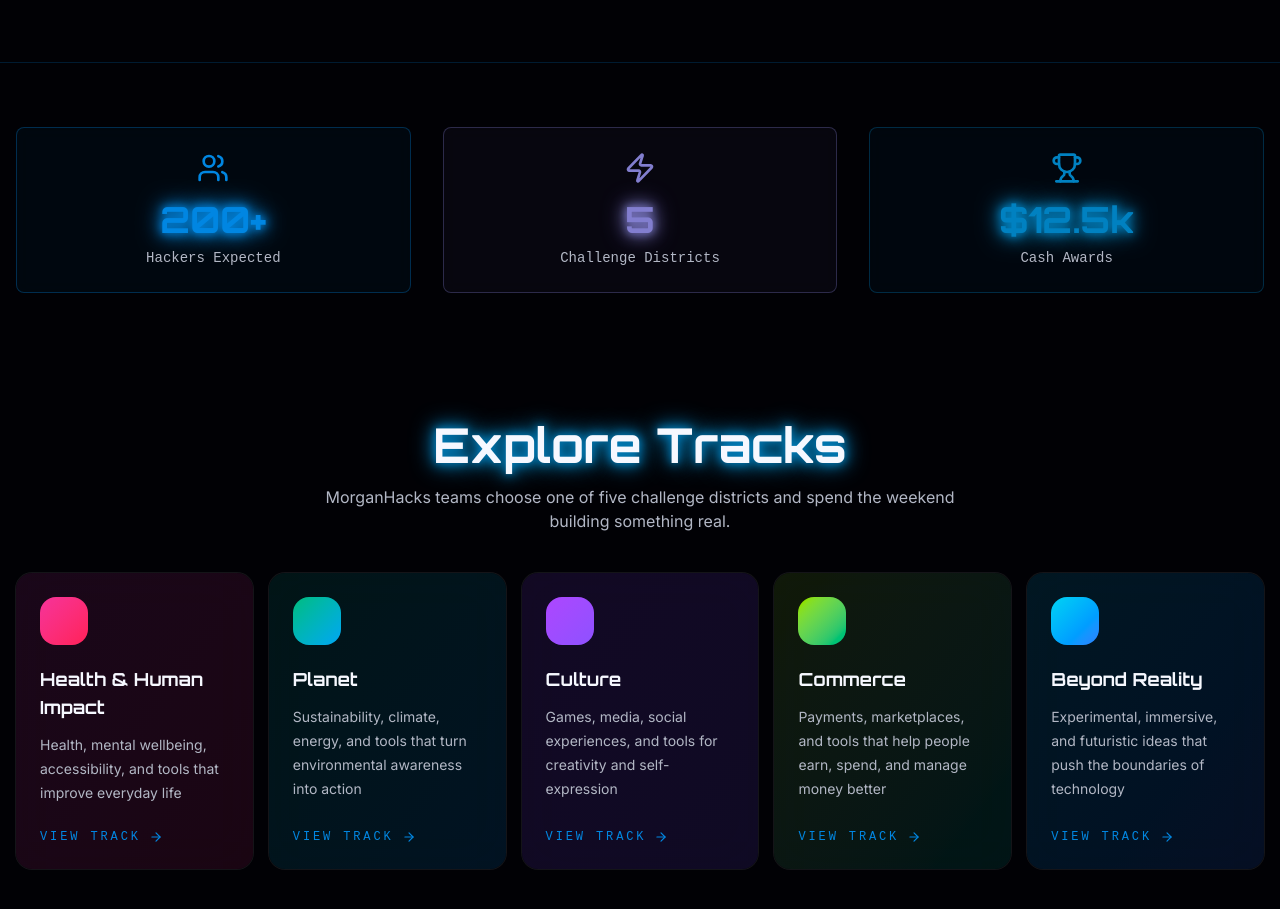
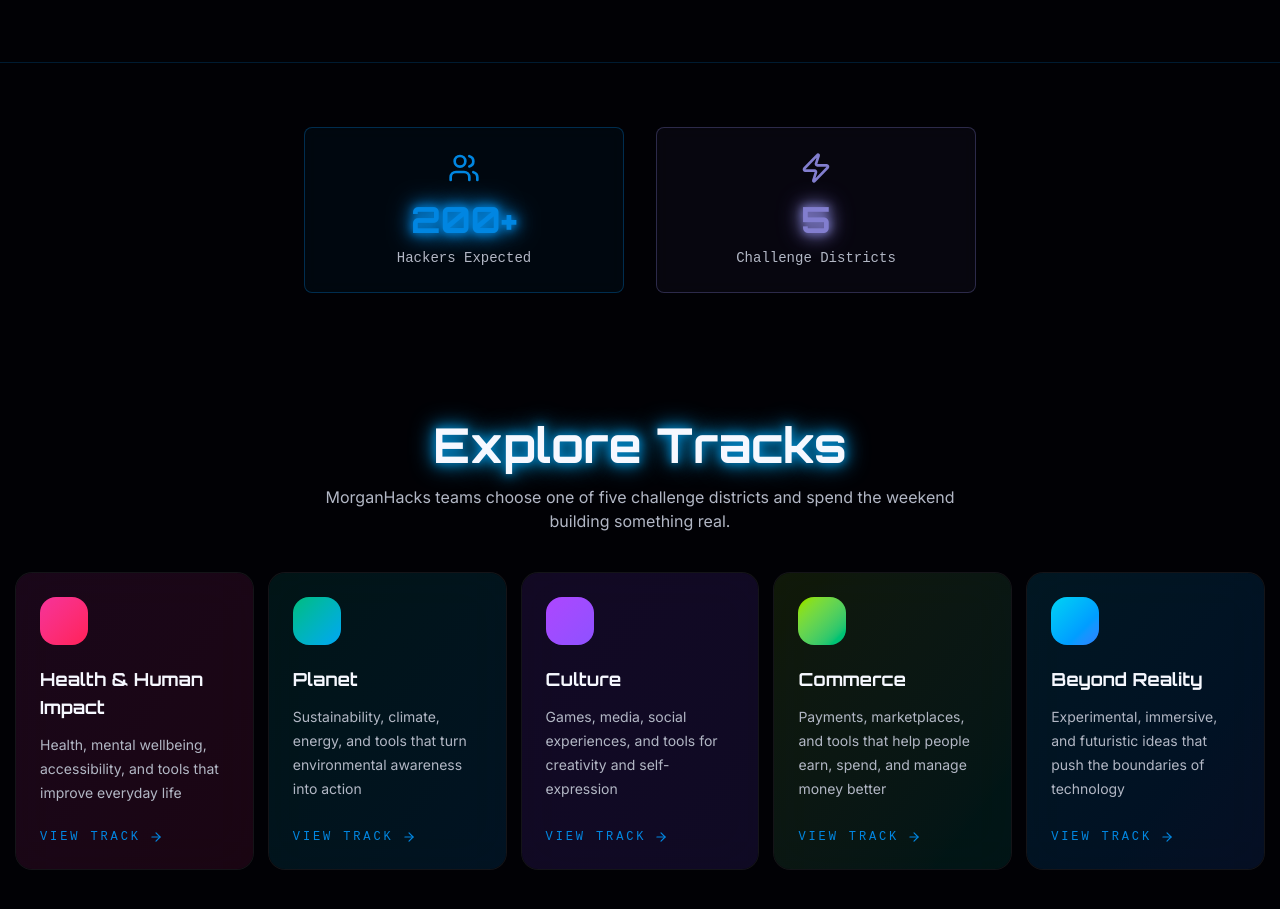
Before and after one commit to MorganHacks/MorganHacks2026, a Next.js app: page / in a window 1280 px wide. Shown: the part 1266-2175 px from the top of the page. Built offline with nearby package versions, Linux system fonts and the light colour scheme.

Commit message:
Remove Cash Awards stat card and center remaining cards

```diff
--- a/app/page.tsx
+++ b/app/page.tsx
@@ -62,10 +62,9 @@
 
       <section className="py-16 px-4 border-t border-primary/20">
         <div className="max-w-7xl mx-auto">
-          <div className="grid grid-cols-1 md:grid-cols-3 gap-8">
+          <div className="grid grid-cols-1 md:grid-cols-2 gap-8 max-w-2xl mx-auto">
             <StatCard icon={<Users className="w-8 h-8" />} value="200+" label="Hackers Expected" color="primary" />
             <StatCard icon={<Zap className="w-8 h-8" />} value="5" label="Challenge Districts" color="secondary" />
-            <StatCard icon={<Trophy className="w-8 h-8" />} value="$12.5k" label="Cash Awards" color="accent" />
           </div>
         </div>
       </section>
```
